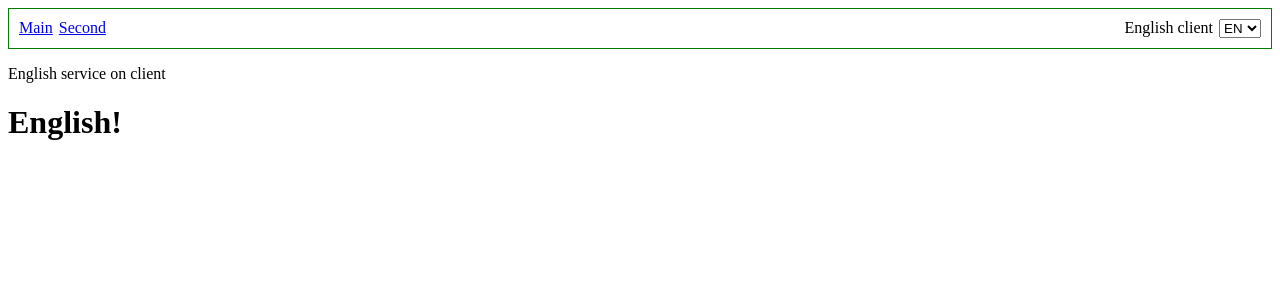
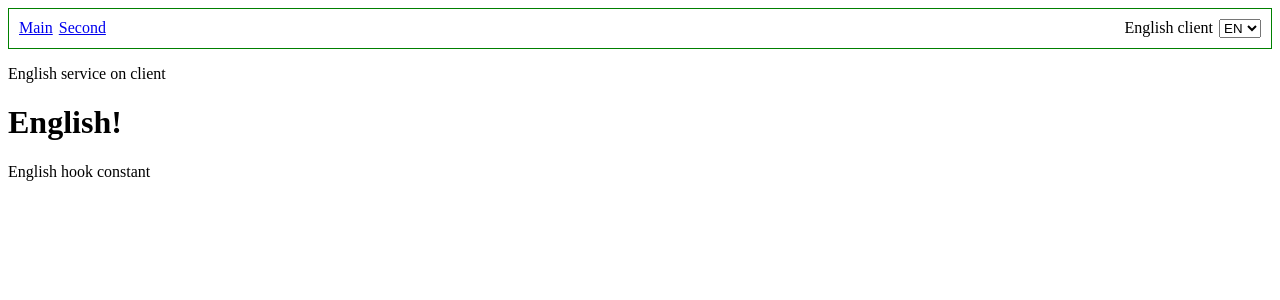
Before and after one commit to pashax0/i18n-demo, a Next.js app: page /second in a window 1280 px wide. Shown: the top 300 px of the page. Built offline with nearby package versions, Linux system fonts and the light colour scheme; no server answers.

Commit message:
add data hook

```diff
--- a/messages/de.json
+++ b/messages/de.json
@@ -7,6 +7,7 @@
     "service on client":  "German service on client",
     "metadata first page":  "German metadata first page",
     "metadata second page":  "German metadata second page",
-    "constant": "German constant"
+    "constant": "German constant",
+    "hook constant": "German hook constant"
   }
 }
--- a/messages/en.json
+++ b/messages/en.json
@@ -7,6 +7,7 @@
     "service on client":  "English service on client",
     "metadata first page":  "English metadata first page",
     "metadata second page":  "English metadata second page",
-    "constant": "English constant"
+    "constant": "English constant",
+    "hook constant": "English hook constant"
   }
 }
--- a/messages/ru.json
+++ b/messages/ru.json
@@ -7,6 +7,7 @@
     "service on client":  "Russian service on client",
     "metadata first page":  "Russian metadata first page",
     "metadata second page":  "Russian metadata second page",
-    "constant": "Russian constant"
+    "constant": "Russian constant",
+    "hook constant": "Russian hook constant"
   }
 }
--- /dev/null
+++ b/src/app/second/hooks.ts
@@ -0,0 +1,10 @@
+import {useTranslations} from "next-intl";
+
+export const useData = () => {
+    const t = useTranslations('Index');
+
+    const constant = t('hook constant')
+    return {
+        constant
+    }
+}
--- a/src/app/second/page.tsx
+++ b/src/app/second/page.tsx
@@ -2,6 +2,7 @@ import {useTranslations} from 'next-intl';
 import Header from "@/components/header";
 import { Metadata } from 'next'
 import {getTranslations} from "next-intl/server";
+import {useData} from "@/app/second/hooks";
 
 type Props = {
     params: { id: string }
@@ -10,11 +11,13 @@ type Props = {
 
 export default function Index({ params }: Props) {
     const t = useTranslations('Index');
+    const {constant} = useData()
 
     return (
         <div>
             <Header />
             <h1>{t('title')}</h1>
+            <p>{constant}</p>
         </div>
     );
 }
```
